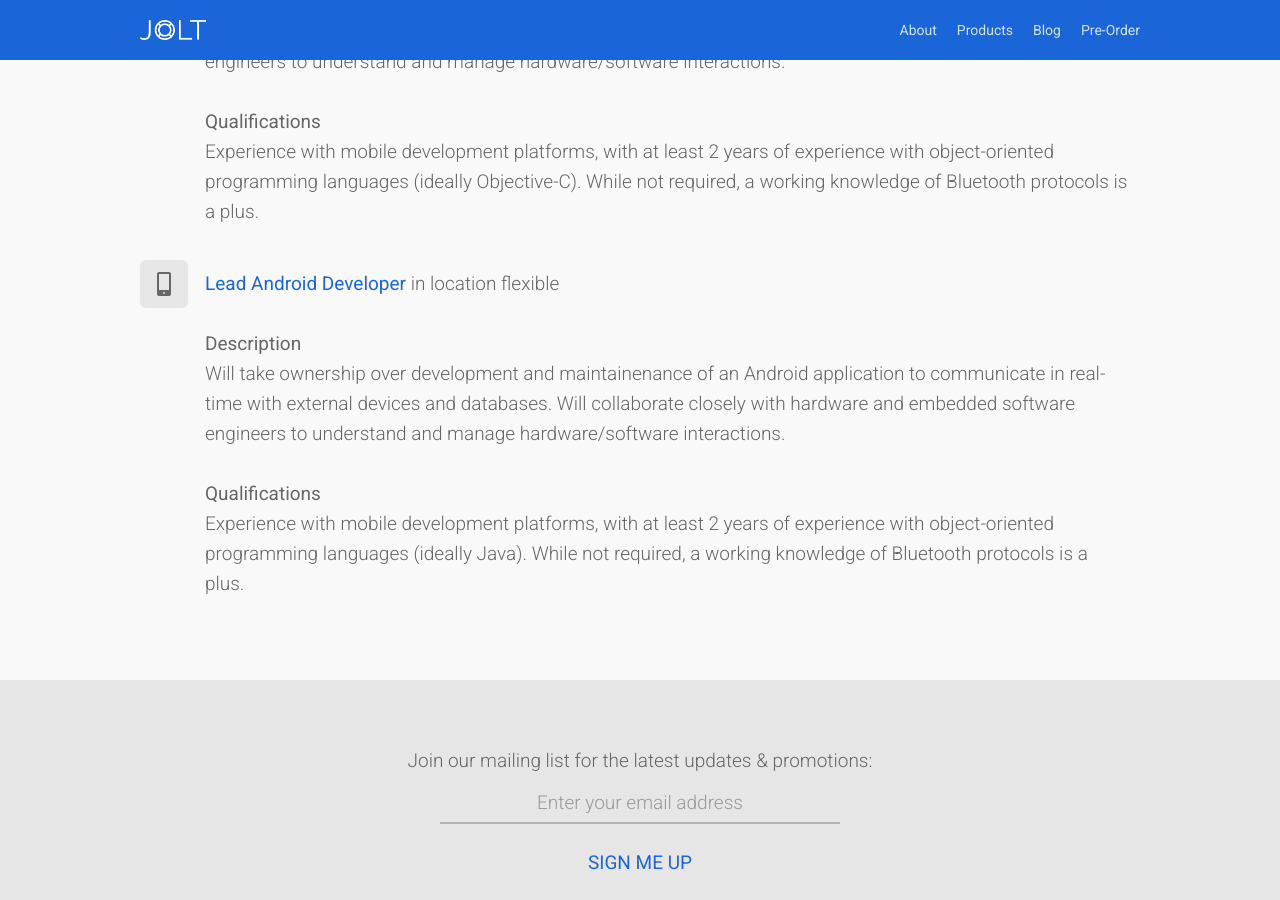
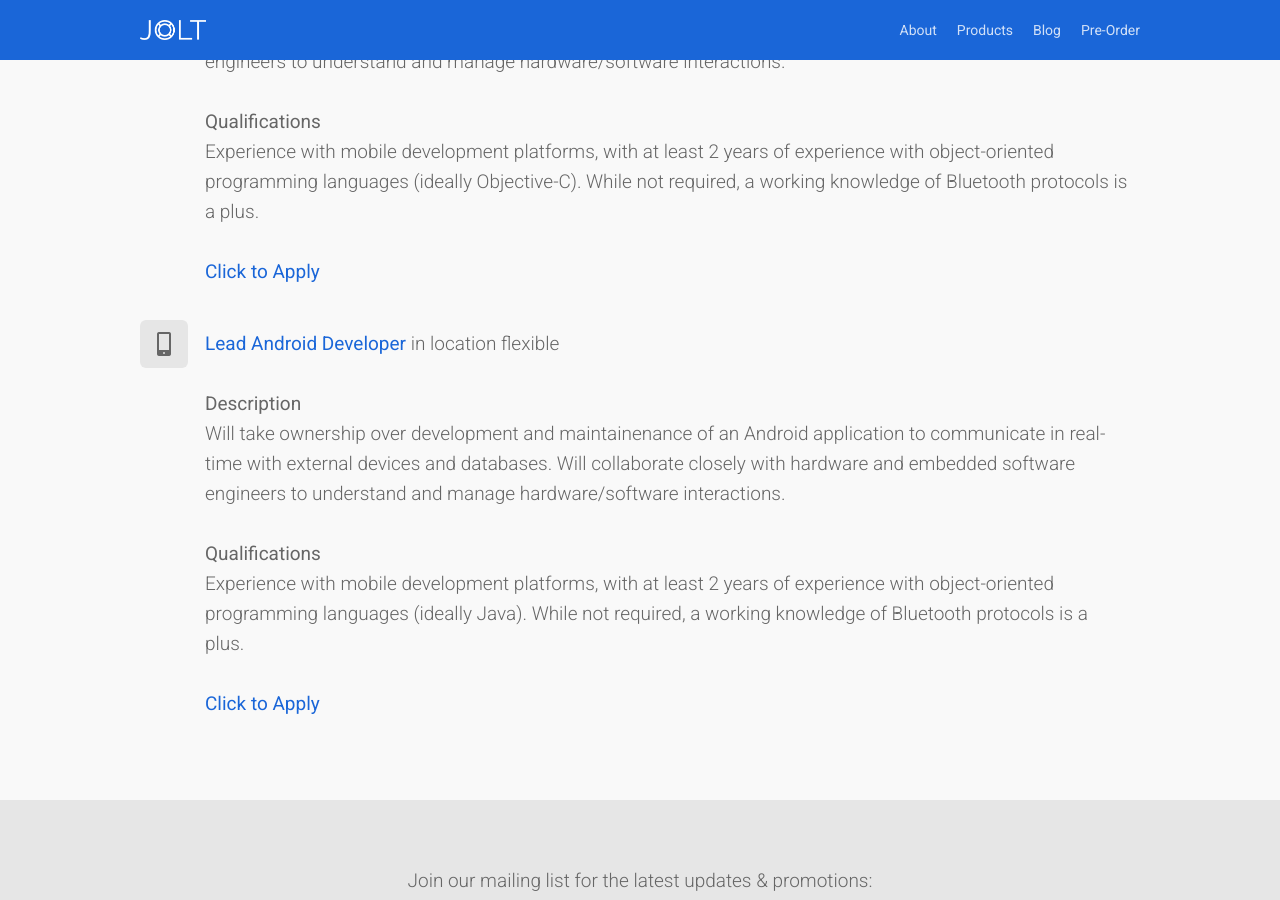
Before and after one commit to JoltSensor/joltsensor.github.io, a Jekyll site: the page built from jobs/index.html, in a window 1280 px wide and 900 px high, scrolled down 1094 px. Built offline with Jekyll 4.4.1, drawn with Linux system fonts in a browser that asks for light colours; nearby versions of some CDN libraries.

Commit message:
Added another application link at bottom of job postings

```diff
--- a/jobs/index.html
+++ b/jobs/index.html
@@ -29,7 +29,7 @@
             <div class="icon holder">
               <img src={% if job.type == "Mobile Developer" %}"/assets/icons/general/phone.png"{% elsif job.type == "Web Developer" %}"/assets/icons/general/monitor.png"{% elsif job.type == "Business" %}"/assets/icons/general/briefcase.png"{% elsif job.type == "Communication" %}"/assets/icons/general/megaphone.png"{% elsif job.type == "Mechanical Engineer" %}"/assets/icons/general/gear.png"{% elsif job.type == "Electrical Engineer" %}"/assets/icons/general/chip.png"{% elsif job.type == "Designer" %}"/assets/icons/general/palette.png"{% endif %}/>
             </div>
-            <li><a href={{ job.link }}><span style="font-weight: 400;">{{ job.position }}</span></a> in {{ job.location }}</br></br><span style="font-weight: 400;">Description</span></br>{{ job.description }}</br></br><span style="font-weight: 400;">Qualifications</span></br>{{ job.qualifications }}</li>
+            <li><a href={{ job.link }}><span style="font-weight: 400;">{{ job.position }}</span></a> in {{ job.location }}</br></br><span style="font-weight: 400;">Description</span></br>{{ job.description }}</br></br><span style="font-weight: 400;">Qualifications</span></br>{{ job.qualifications }}</br></br><a href={{ job.link }}><span style="font-weight: 400;">Click to Apply</span></a></li>
           </div>
         {% endfor %}
       {% endif %}
```
